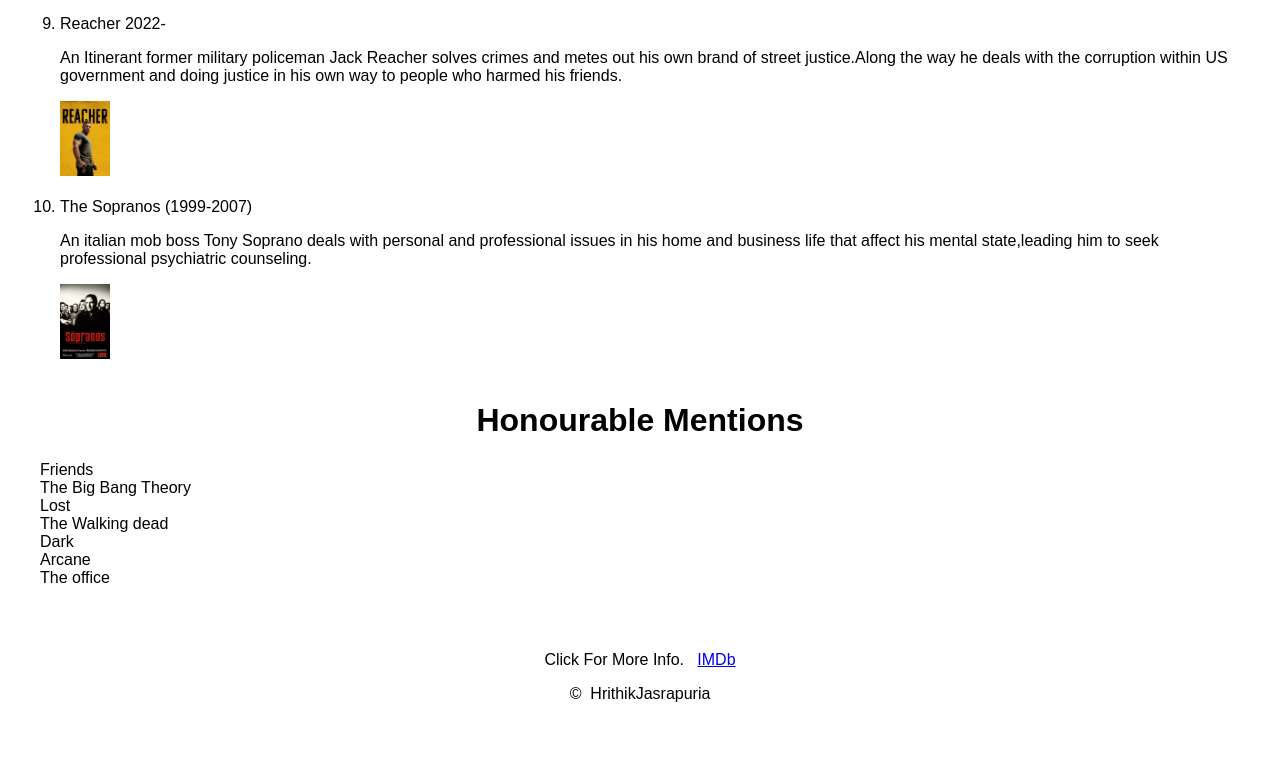
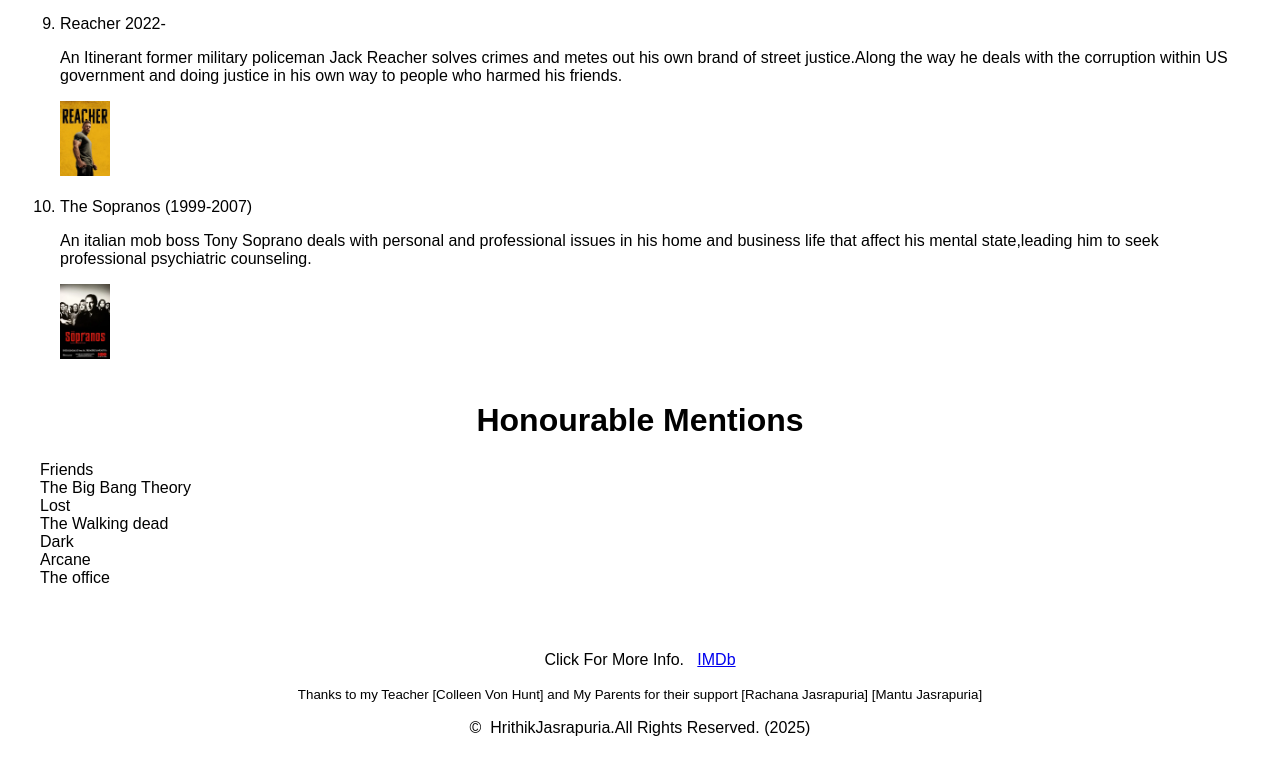
Before and after one commit to Hrithik007-hj/MyFirstWebsite, a plain HTML site: page index.html in a window 1280 px wide. Shown: the part 4417-5190 px from the top of the page. Before the commit the page ends 5156 px from the top, so only its background shows below. Drawn offline with Linux system fonts and the light colour scheme.

Commit message:
Update index.html

```diff
--- a/index.html
+++ b/index.html
@@ -148,8 +148,9 @@
 
  <div class="footer">
   <p>Click For More Info.&nbsp;&nbsp;&nbsp;<a
-href="https://m.imdb.com/user/ur117333400/lists"target="_blank">IMDb</a> </p>
-<p>&copy;&nbsp;&nbsp;HrithikJasrapuria</p>
+href="https://m.imdb.com/user/ur117333400/lists"target="_blank">IMDb</a></p>
+  <p><small>Thanks to my Teacher [Colleen Von Hunt] and My Parents for their support [Rachana Jasrapuria] [Mantu Jasrapuria]</small></p>
+  <p>&copy;&nbsp;&nbsp;HrithikJasrapuria.All Rights Reserved. (2025)</p>
  </div>
 
 </div>
```
